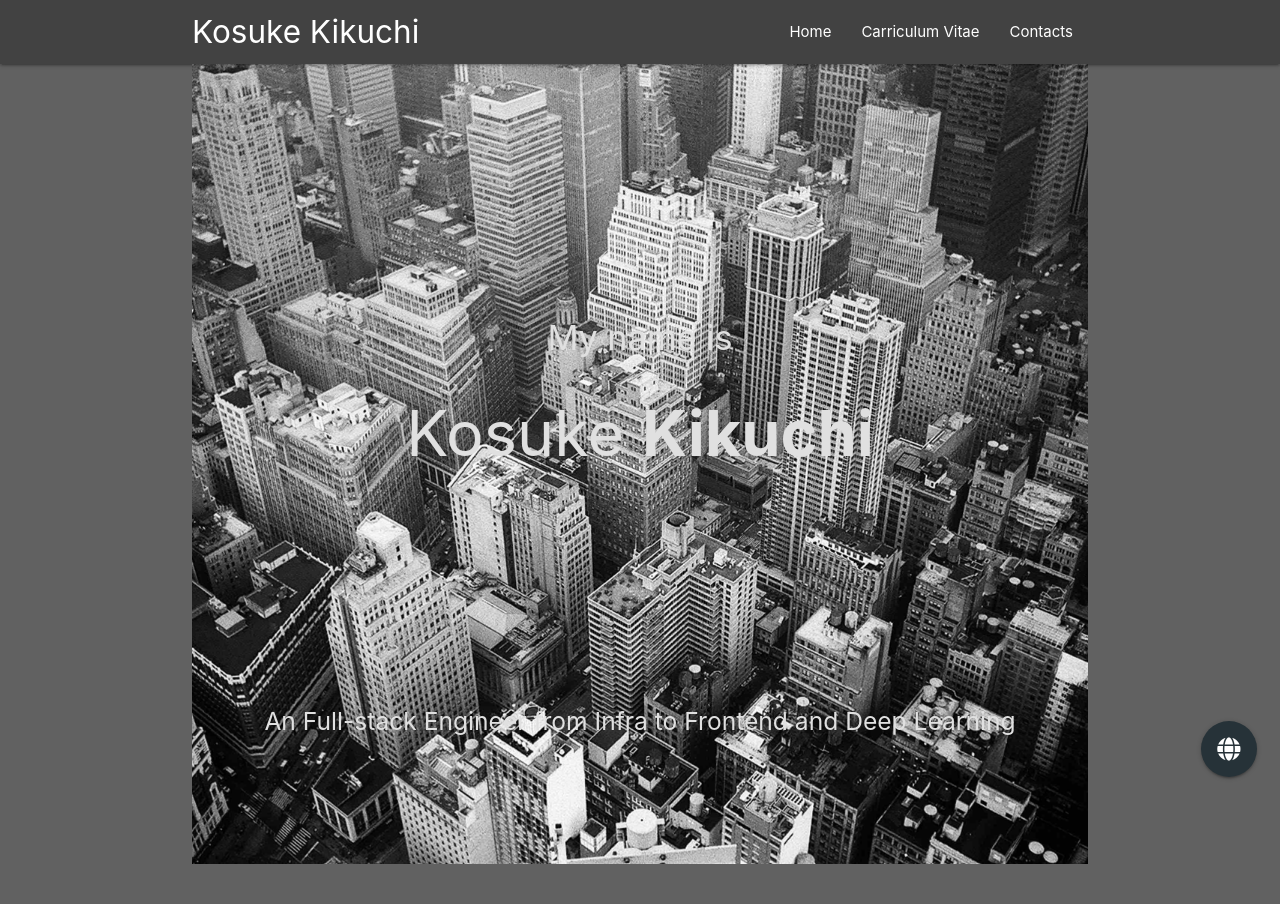
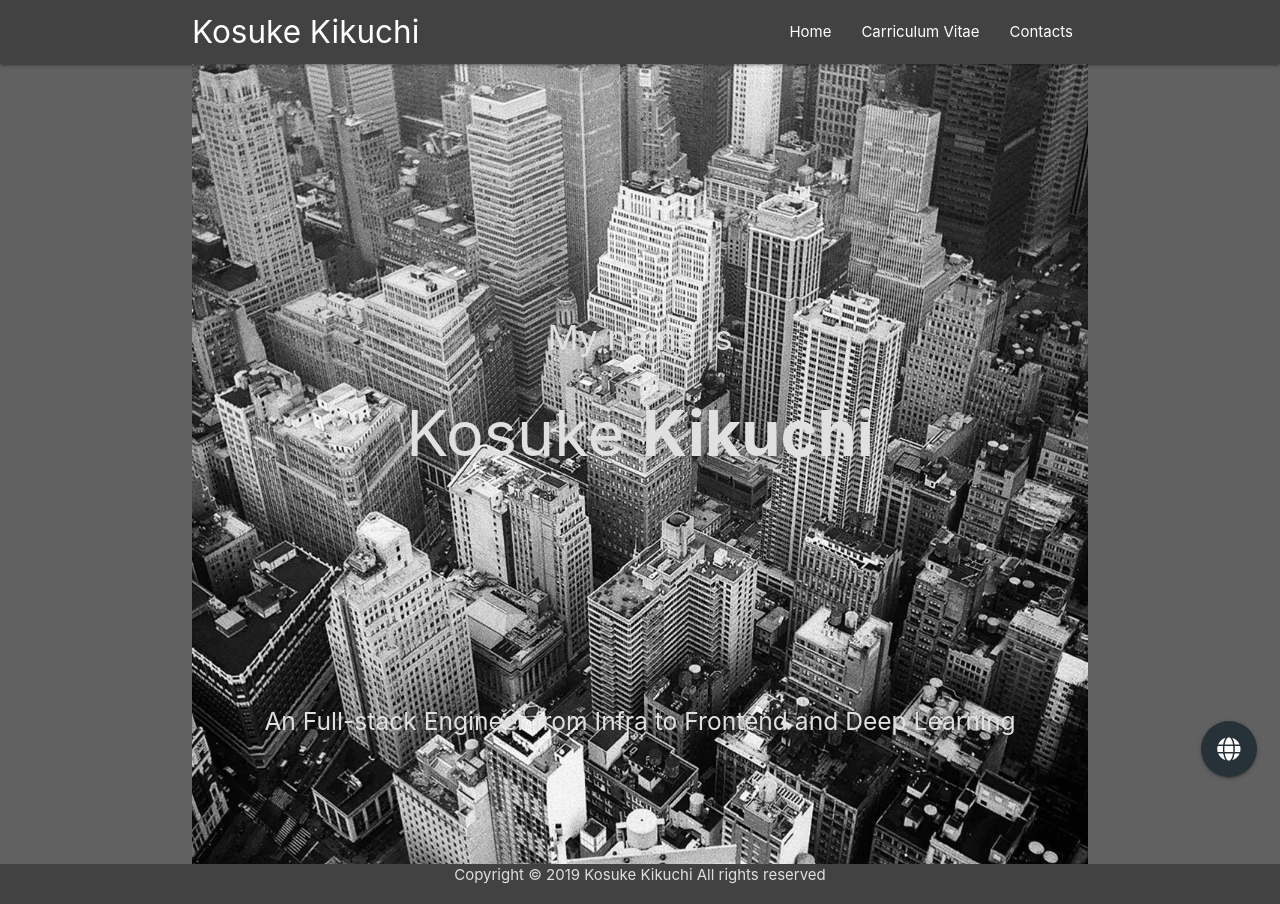
Before and after one commit to kousukekikuchi1984/homepage, an Angular app: page / in a window 1280 px wide. Before the commit the page ends 864 px from the top, so only its background shows below. Built offline with nearby package versions, Linux system fonts and the light colour scheme.

Commit message:
added footer

```diff
--- a/src/index.html
+++ b/src/index.html
@@ -31,5 +31,14 @@
   <div class="container">
     <app-root></app-root>
   </div>
+
+  <!-- footer -->
+  <div>
+    <div class="footer-copyright grey darken-3">
+      <div class="container">
+         Copyright © 2019 Kosuke Kikuchi All rights reserved
+      </div>
+    </div>
+  </div>
 </body>
 </html>
--- a/src/styles.scss
+++ b/src/styles.scss
@@ -16,4 +16,9 @@
 body {
   background-color: #616161;
   color: #e0e0e0;
+
+  .footer-copyright {
+    min-height: 5vh;
+    text-align: center;
+  }
 }
```
